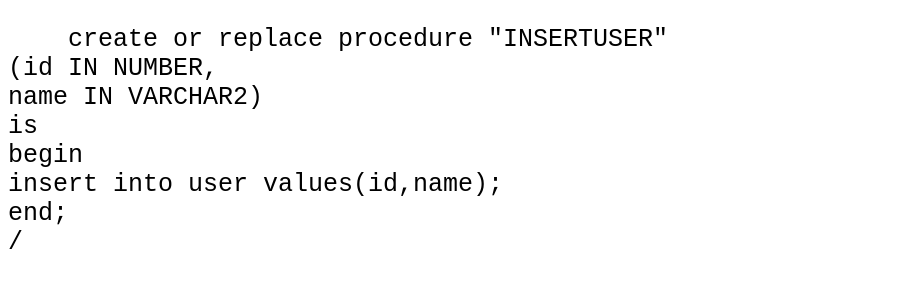
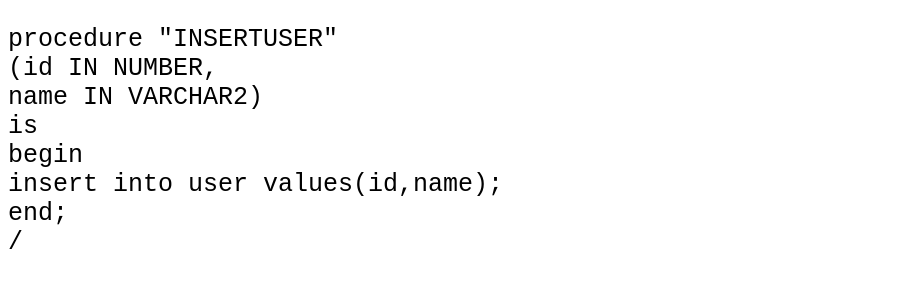
Before and after one commit to Kuldeep-deep/DBMS, a plain HTML site: page PL_SQL/13.html in a window 1280 px wide. Shown: the top 288 px of the page, without its empty margins (0-897 px from the left). Drawn offline with Linux system fonts and the light colour scheme.

Commit message:
Update 13.html

```diff
--- a/PL_SQL/13.html
+++ b/PL_SQL/13.html
@@ -10,7 +10,7 @@
 </head>
 <body>
 <pre>
-    create or replace procedure "INSERTUSER"
+procedure "INSERTUSER"
 (id IN NUMBER,
 name IN VARCHAR2)
 is
```
